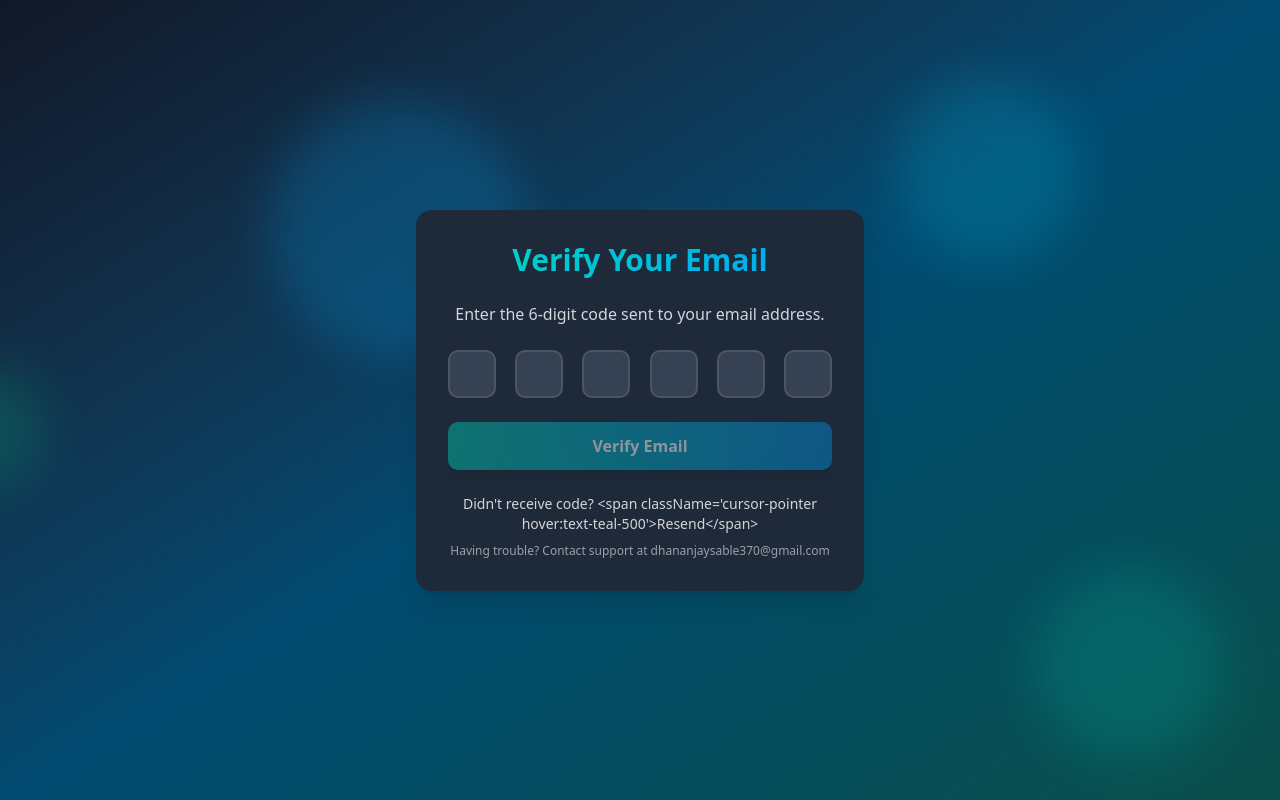
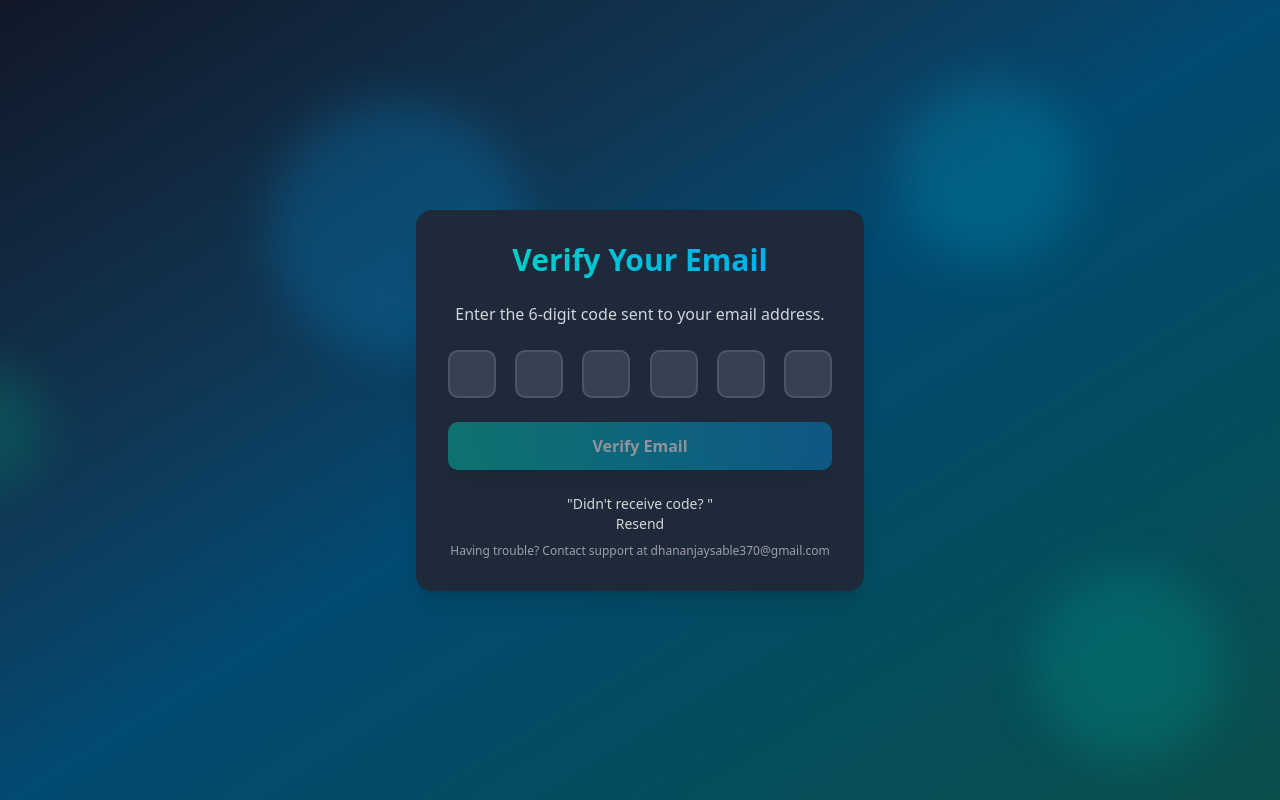
Before and after one commit to dhananjaysable370/MERN-Authentication, a React (Vite) app in the folder frontend/: page /verify-email in a window 1280 px wide. Built offline with nearby package versions, Linux system fonts and the light colour scheme; no server answers.

Commit message:
Update VerifyEmail.jsx

```diff
--- a/frontend/src/Pages/VerifyEmail.jsx
+++ b/frontend/src/Pages/VerifyEmail.jsx
@@ -225,7 +225,7 @@ const EmailVerify = () => {
           >
             {resendDisabled
               ? `Resend code in ${countdown}s`
-              : "Didn't receive code? <span className='cursor-pointer hover:text-teal-500'>Resend</span>"}
+              : <><p>"Didn't receive code? "</p><span className='cursor-pointer hover:text-teal-500'>Resend</span></>}
           </button>
 
           <p className="text-xs text-zinc-400 mt-2">
```
